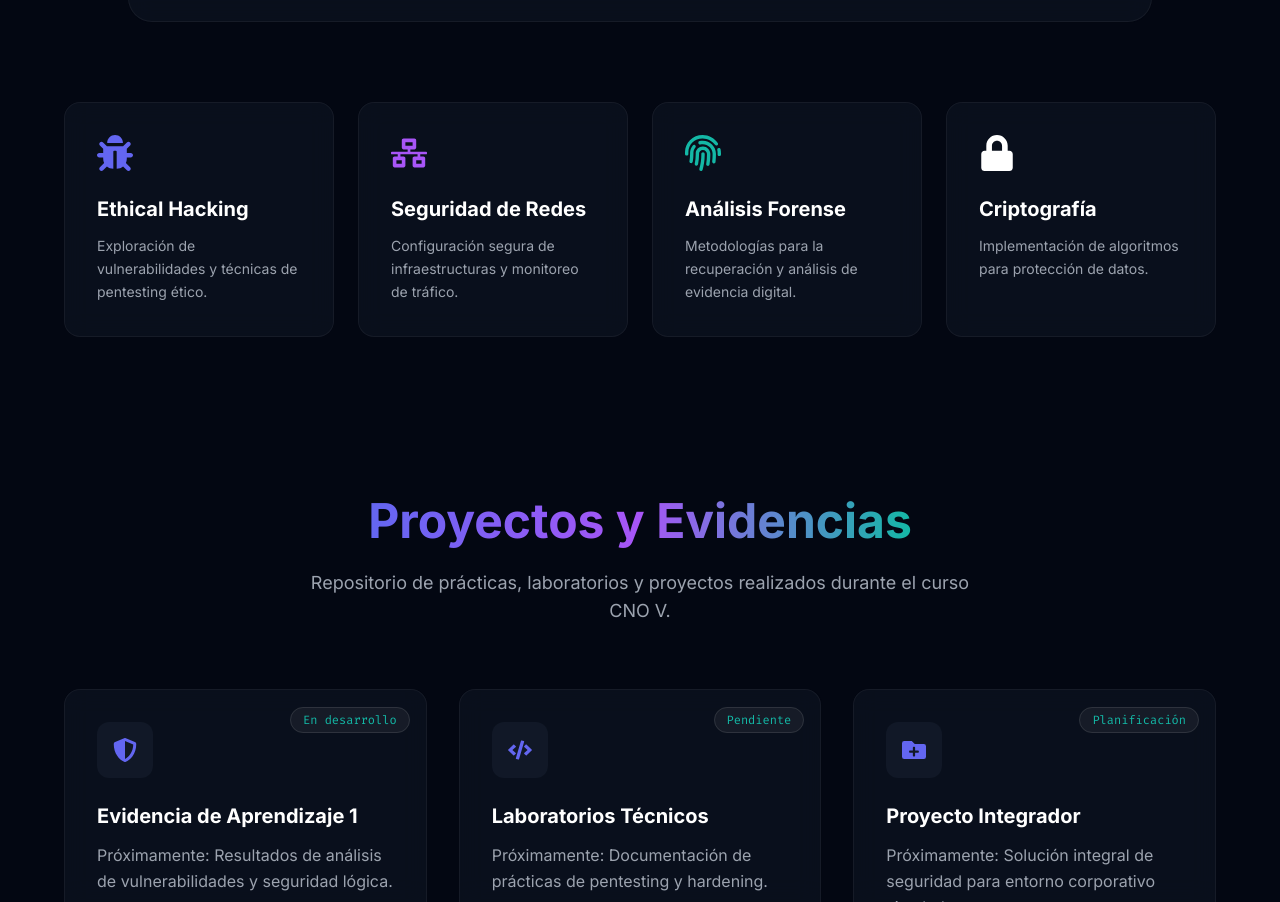
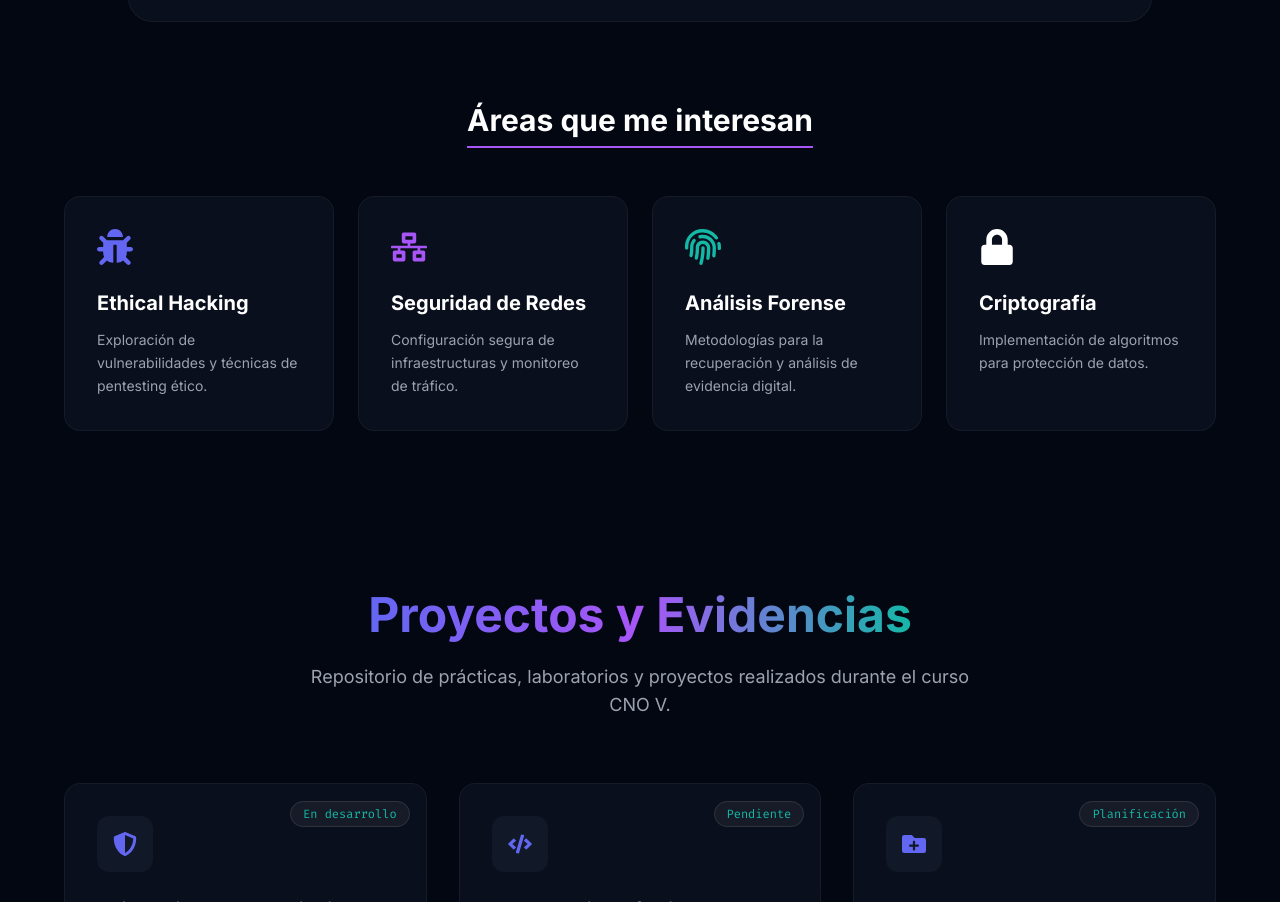
Before and after one commit to GiselaM12/portafolio-seguridad, a React (Vite) app: page / in a window 1280 px wide. Shown: the part 2642-3544 px from the top of the page. Built offline with nearby package versions, Linux system fonts and the light colour scheme.

Commit message:
feat: add section header for interests

```diff
--- a/src/components/Profile.jsx
+++ b/src/components/Profile.jsx
@@ -87,6 +87,19 @@ const Profile = () => {
                     </div>
                 </motion.div>
 
+                {/* Intereses Header */}
+                <motion.div
+                    initial={{ opacity: 0, y: 20 }}
+                    whileInView={{ opacity: 1, y: 0 }}
+                    transition={{ duration: 0.8 }}
+                    viewport={{ once: true }}
+                    className="text-center mb-12"
+                >
+                    <h3 className="text-2xl md:text-3xl font-bold text-white inline-block border-b-2 border-cyber-secondary pb-2">
+                        Áreas que me interesan
+                    </h3>
+                </motion.div>
+
                 {/* Intereses Grid */}
                 <div className="grid grid-cols-1 md:grid-cols-2 lg:grid-cols-4 gap-6 max-w-6xl mx-auto">
                     {interests.map((interest, index) => (
```
